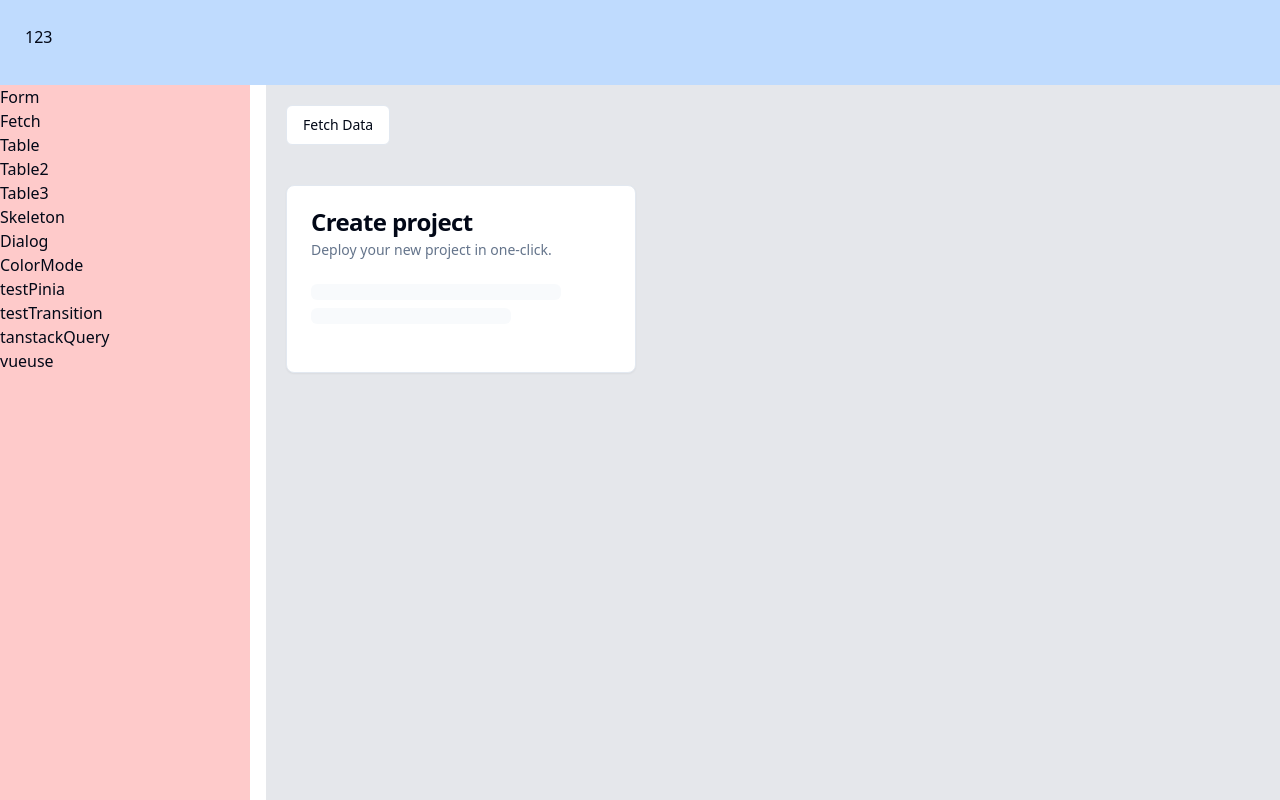
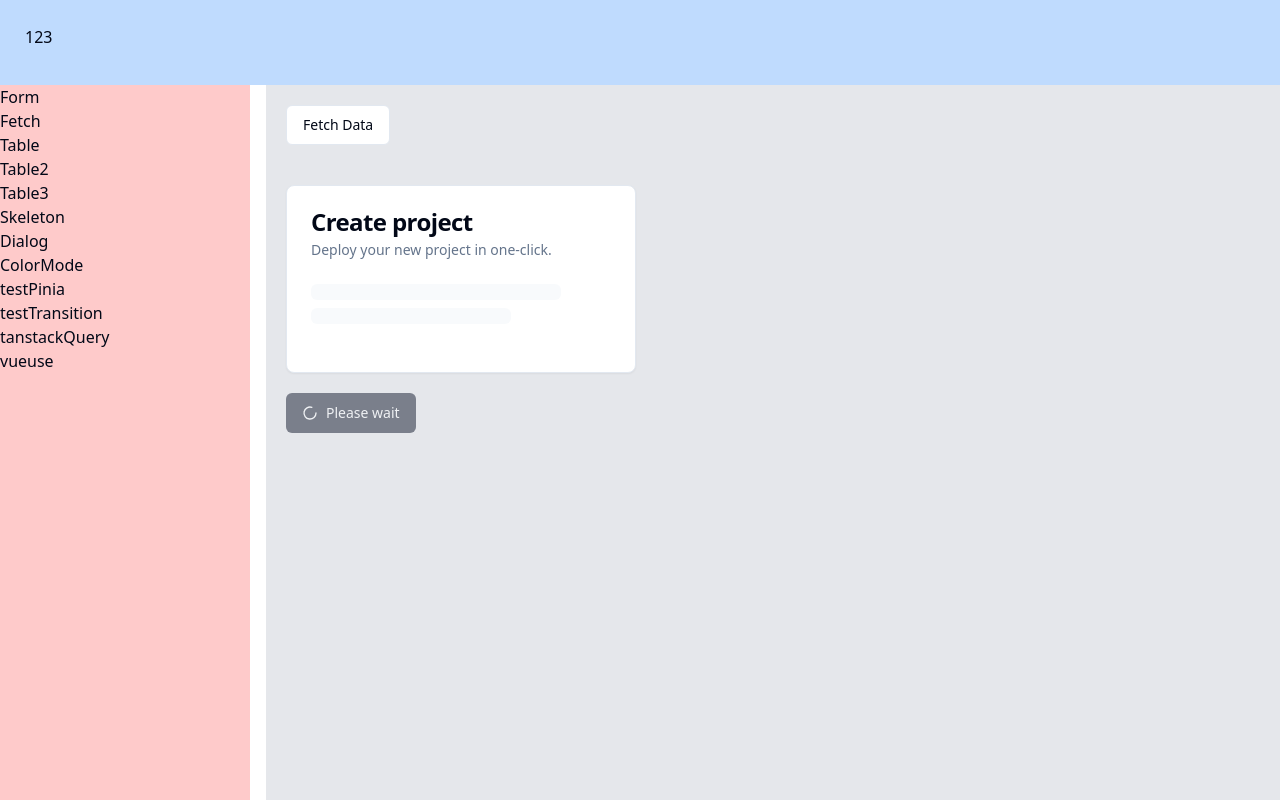
Before and after one commit to JhouHank/vueESLint, a Vue app: page /skeleton in a window 1280 px wide. Built offline with nearby package versions, Linux system fonts and the light colour scheme; what @tanstack/vue-query would draw is missing.

Commit message:
修正錯誤 新增Button Loader

```diff
--- a/package.json
+++ b/package.json
@@ -7,7 +7,7 @@
     "dev": "vite",
     "build": "vite build",
     "preview": "vite preview",
-    "lint": "eslint . --ext .vue,.ts,.js,.jsx,.cjs,.mjs --fix --ignore-path .gitignore",
+    "lint": "eslint . --fix",
     "format": "prettier --write src/"
   },
   "dependencies": {
--- a/src/components/CustomSelect.vue
+++ b/src/components/CustomSelect.vue
@@ -7,8 +7,8 @@
       <li
         v-for="option in options"
         :key="option.value"
+        :class="{ selected: option.value === modelValue }"
         @click="selectOption(option.value)"
-        :class="{ selected: option.value === modelValue }"
       >
         {{ option.label }}
       </li>
@@ -37,6 +37,7 @@ const props = defineProps({
   },
 });
 
+// eslint-disable-next-line vue/require-prop-types
 const modelValue = defineModel();
 const emit = defineEmits(['change']);
 
--- a/src/components/ui/auto-form/dependencies.js
+++ b/src/components/ui/auto-form/dependencies.js
@@ -1,3 +1,4 @@
+/* eslint-disable no-unused-vars */
 import { computed, ref, watch } from 'vue';
 import { useFieldValue, useFormValues } from 'vee-validate';
 import { createContext } from 'radix-vue';
--- a/src/views/SkeletonView.vue
+++ b/src/views/SkeletonView.vue
@@ -19,6 +19,10 @@
     </CardContent>
     <CardFooter class="flex justify-between px-6 pb-6"></CardFooter>
   </Card>
+  <Button disabled class="mt-5">
+    <Loader2 class="w-4 h-4 mr-2 animate-spin" />
+    Please wait
+  </Button>
 </template>
 <script setup>
 import { ref } from 'vue';
@@ -31,6 +35,7 @@ import {
   CardHeader,
   CardTitle,
 } from '@/components/ui/card';
+import { Loader2 } from 'lucide-vue-next';
 
 const mockData = ref('');
 const useFetchMock = async () => {
--- a/src/views/Table3View.vue
+++ b/src/views/Table3View.vue
@@ -1,3 +1,4 @@
+<!-- eslint-disable vue/no-template-shadow -->
 <template>
   <div class="px-4 sm:px-6 lg:px-8">
     <div class="mt-8 flow-root">
--- a/src/views/VueuseView.vue
+++ b/src/views/VueuseView.vue
@@ -3,7 +3,7 @@
   <custom-select
     v-model="selectedValue"
     :options="selectOptions"
-    :visibleOptions="5"
+    :visible-options="5"
     @change="handleChange"
   />
 </template>
--- a/tailwind.config.js
+++ b/tailwind.config.js
@@ -1,7 +1,8 @@
-const animate = require('tailwindcss-animate');
+// const animate = require('tailwindcss-animate');
+import animate from 'tailwindcss-animate';
 
 /** @type {import('tailwindcss').Config} */
-module.exports = {
+export default {
   darkMode: ['class'],
   safelist: ['dark'],
   prefix: '',
```
Also changed, not shown: src/App.vue (indentation only), src/views/FormView.vue (indentation only), src/views/TestTransition.vue (indentation only), src/views/testPiniaView.vue (indentation only).
